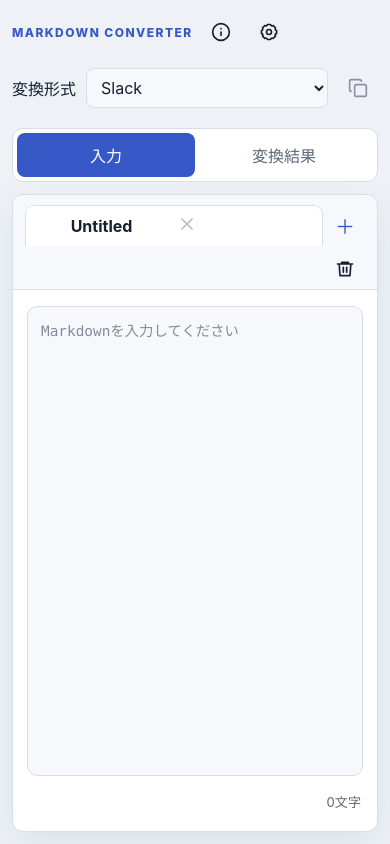
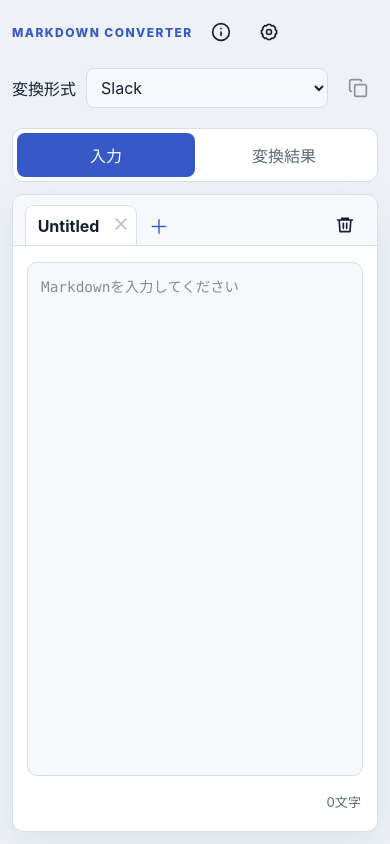
Before and after one commit to bKiyoh/md-converter, a Vue app: page / in a window 390 px wide. Built offline with nearby package versions, Linux system fonts and the light colour scheme.

Commit message:
fix: モバイルの文書タブUIを横スクロール表示に改善

```diff
--- a/src/components/editor/EditorTabs.vue
+++ b/src/components/editor/EditorTabs.vue
@@ -1,5 +1,5 @@
 <script setup lang="ts">
-import { nextTick, onBeforeUnmount, onMounted, ref } from 'vue'
+import { nextTick, onBeforeUnmount, onMounted, ref, watch } from 'vue'
 import type { DeletedTab, EditorTab } from '../../types/editorTabs'
 import { MAX_TAB_NAME_LENGTH } from '../../composables/useEditorStorage'
 import AppIcon from '../common/AppIcon.vue'
@@ -65,6 +65,33 @@ async function selectAndFocus(id: string): Promise<void> {
   Array.from(buttons ?? []).find((button) => button.dataset.documentTabId === id)?.focus()
 }
 
+function scrollActiveTabIntoView(): void {
+  const buttons = root.value?.querySelectorAll<HTMLButtonElement>('[data-document-tab-id]')
+  const activeButton = Array.from(buttons ?? []).find(
+    (button) => button.dataset.documentTabId === props.activeTabId,
+  )
+  const activeTab = activeButton?.closest('.document-tab-item') as HTMLElement | null
+
+  scrollTabControlIntoView(activeTab)
+}
+
+function scrollTabControlIntoView(control: HTMLElement | null): void {
+  const tablist = root.value?.querySelector<HTMLElement>('.document-tablist')
+
+  if (!control || !tablist) {
+    return
+  }
+
+  const tablistRect = tablist.getBoundingClientRect()
+  const controlRect = control.getBoundingClientRect()
+
+  if (controlRect.left < tablistRect.left) {
+    tablist.scrollLeft += controlRect.left - tablistRect.left
+  } else if (controlRect.right > tablistRect.right) {
+    tablist.scrollLeft += controlRect.right - tablistRect.right
+  }
+}
+
 function handleTabKeydown(event: KeyboardEvent, index: number): void {
   let nextIndex: number | null = null
 
@@ -88,6 +115,14 @@ function requestDelete(id: string): void {
   emit('delete', id)
 }
 
+async function addTabAndKeepControlsVisible(): Promise<void> {
+  emit('add')
+  await nextTick()
+
+  const addButton = root.value?.querySelector<HTMLElement>('.document-tab-add-button')
+  scrollTabControlIntoView(addButton ?? null)
+}
+
 function handleDocumentClick(event: MouseEvent): void {
   if (
     !deletedTabsOpen.value ||
@@ -103,7 +138,10 @@ function handleDocumentClick(event: MouseEvent): void {
 
 onMounted(() => {
   document.addEventListener('click', handleDocumentClick)
+  scrollActiveTabIntoView()
 })
+
+watch(() => props.activeTabId, scrollActiveTabIntoView, { flush: 'post' })
 
 onBeforeUnmount(() => {
   document.removeEventListener('click', handleDocumentClick)
@@ -161,7 +199,7 @@ onBeforeUnmount(() => {
           aria-label="新しいタブを追加"
           :disabled="!canAddTab"
           :title="canAddTab ? '新しいタブを追加' : 'タブは最大7つまで作成できます'"
-          @click="emit('add')"
+          @click="addTabAndKeepControlsVisible"
         >
           ＋
         </button>
--- a/src/style.css
+++ b/src/style.css
@@ -1085,18 +1085,22 @@ h2 {
   }
 
   .document-tabs-main {
-    flex-wrap: wrap;
+    flex-wrap: nowrap;
   }
 
   .document-tablist {
-    width: 100%;
-    flex-basis: 100%;
-    flex-wrap: wrap;
+    width: auto;
+    flex-basis: auto;
+    flex-wrap: nowrap;
+    overflow-x: auto;
+    overscroll-behavior-inline: contain;
+    scrollbar-width: thin;
   }
 
   .document-tab-item {
-    max-width: calc(50% - 3px);
-    flex-basis: calc(50% - 3px);
+    min-width: 112px;
+    max-width: 112px;
+    flex: 0 0 112px;
   }
 
   .document-tab-button {
@@ -1105,7 +1109,7 @@ h2 {
   }
 
   .deleted-tabs-toggle {
-    margin-left: auto;
+    margin-left: 4px;
   }
 
   .workspace-tabs {
@@ -1183,11 +1187,6 @@ h2 {
     width: calc(100vw - 52px);
   }
 
-  .document-tab-item {
-    max-width: 100%;
-    flex: 1 1 calc(50% - 3px);
-  }
-
   .deleted-tabs-panel li {
     align-items: stretch;
     flex-direction: column;
```
